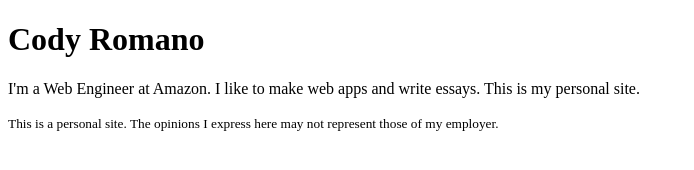
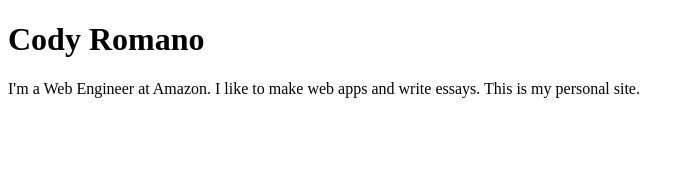
Before and after one commit to codyromano/personal-proxy-server, a website: page public/index.html in a window 1280 px wide. Shown: the whole page, without its empty margins (0-694 px from the left). Drawn offline with Linux system fonts and the light colour scheme.

Commit message:
Remove footer

```diff
--- a/public/index.html
+++ b/public/index.html
@@ -10,10 +10,7 @@
     </header>
     <article class="bio">
       <p>I'm a Web Engineer at Amazon. I like to make web apps and write essays. This is my personal site.</p>
-
-    <footer>
-      <small>This is a personal site. The opinions I express here may not represent those of my employer.</small>
-    </footer>
+    </article>
   </main>
 </body>
 </html>
```
